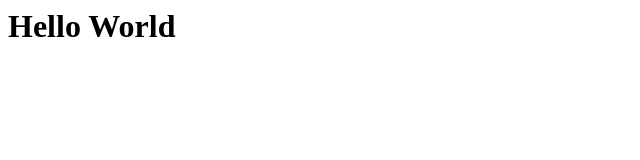
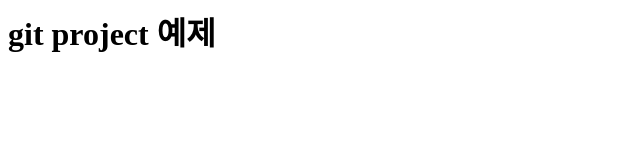
Before and after one commit to jy-cvg/git_project_OSS4, a plain HTML site: page index.html in a window 1280 px wide. Shown: the whole page, without its empty margins (0-640 px from the left). Drawn offline with Linux system fonts and the light colour scheme.

Commit message:
develo commit

```diff
--- a/index.html
+++ b/index.html
@@ -1,9 +1,7 @@
 <html>
-    <head>
-        <title>Hello World</title>
-    </head>
+    <head> </head>
 
     <body>
-        <h1>Hello World</h1>
+        <h1>git project 예제</h1>
     </body>
 </html>
```
